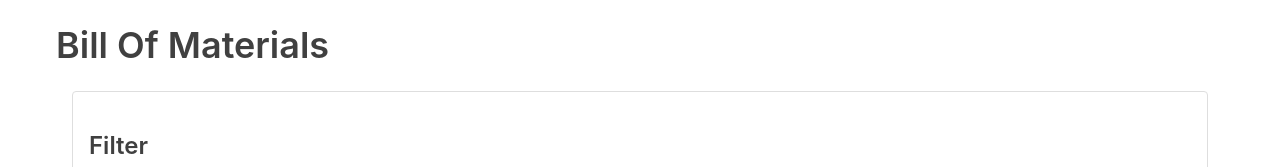
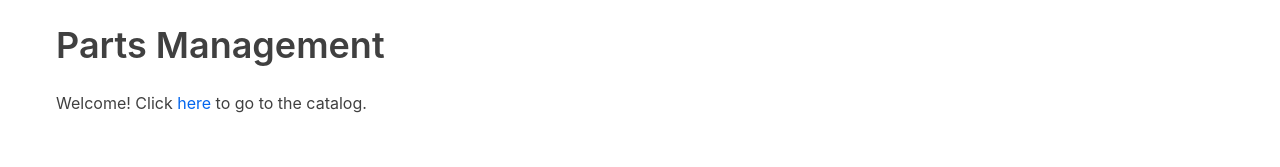
Before and after one commit to CPBaja/Parts-Management, a React (Create React App) app in the folder frontend/: page / in a window 1280 px wide. Shown: the top 167 px of the page. Built offline with nearby package versions, Linux system fonts and the light colour scheme; no server answers.

Commit message:
Set up basic routing

```diff
--- a/frontend/src/App.js
+++ b/frontend/src/App.js
@@ -1,9 +1,28 @@
 import React, {useState, useEffect} from "react";
+import {BrowserRouter as Router, Link, Route} from "react-router-dom";
 import axios from "axios";
 import Catalog from "./Catalog";
 import Filter from "./Filter";
 
 function App() {
+  return (
+    <Router>
+      <Route path="/" render={() => <h1 className="container">Parts Management</h1>} />
+      <Route exact path="/" component={Welcome} />
+      <Route path="/catalog" component={Main} />
+    </Router>
+  );
+}
+
+function Welcome() {
+  return (
+    <body className="container">
+      Welcome! Click <Link to="/catalog">here</Link> to go to the catalog.
+    </body>
+  );
+}
+
+function Main() {
   const [parts, setParts] = useState([]);
   const [subsystems, setSubsystems] = useState([]);
 
@@ -58,7 +77,6 @@ function App() {
 
   return (
     <div className="container">
-      <h1>Bill Of Materials</h1>
       <Filter subsystems={subsystems} handleFilter={fetchParts} />
       <Catalog partsData={parts} subsystems={subsystems} handleSubmit={updatePart} />
     </div>
```
